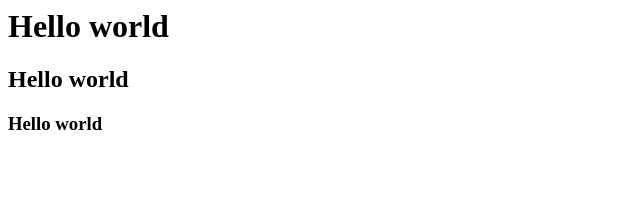
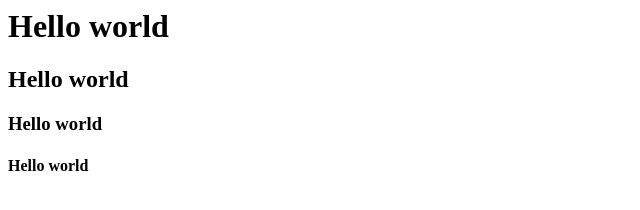
Before and after one commit to ristopopovic/vezba1, a plain HTML site: page index.html in a window 1280 px wide. Shown: the whole page, without its empty margins (0-640 px from the left). Drawn offline with Linux system fonts and the light colour scheme.

Commit message:
Update index.html

```diff
--- a/index.html
+++ b/index.html
@@ -1,3 +1,4 @@
 <h1>Hello world</h1>
 <h2>Hello world</h2>
 <h3>Hello world</h3>
+<h4>Hello world</h3>
```
